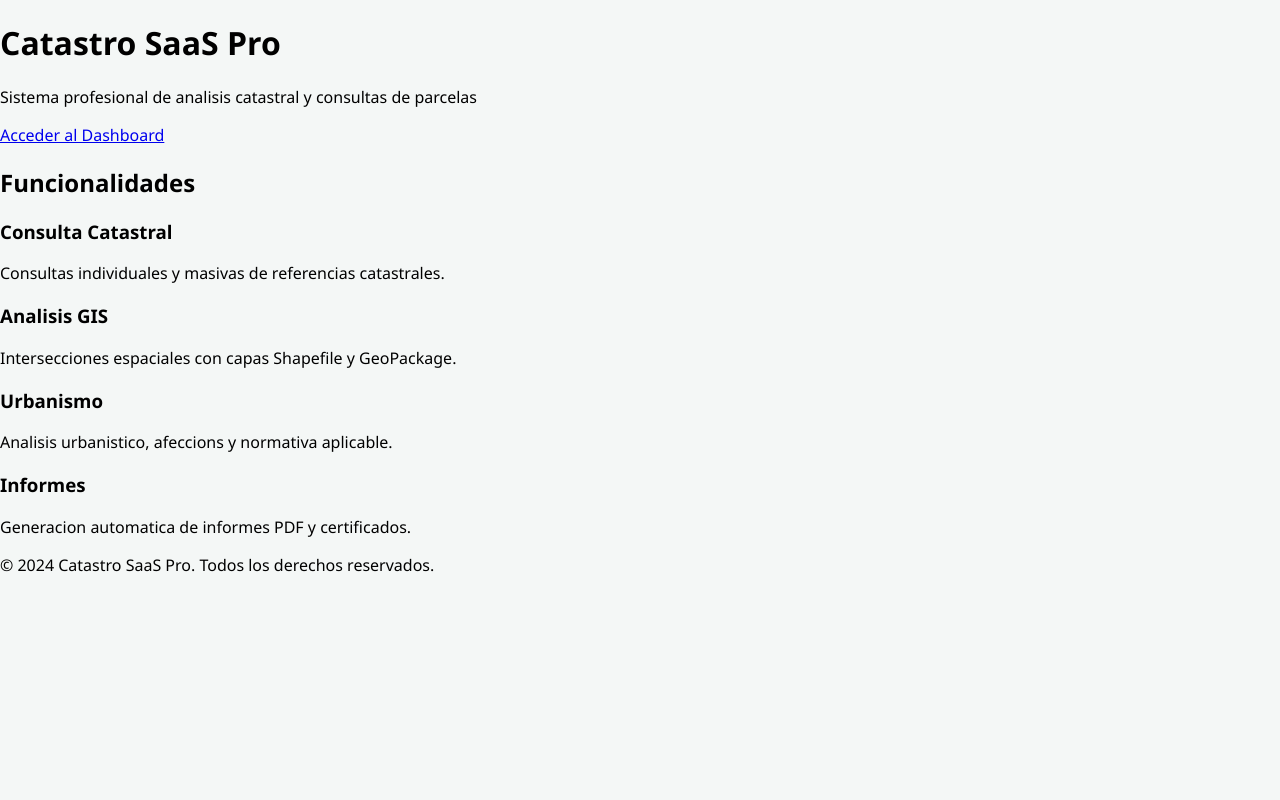
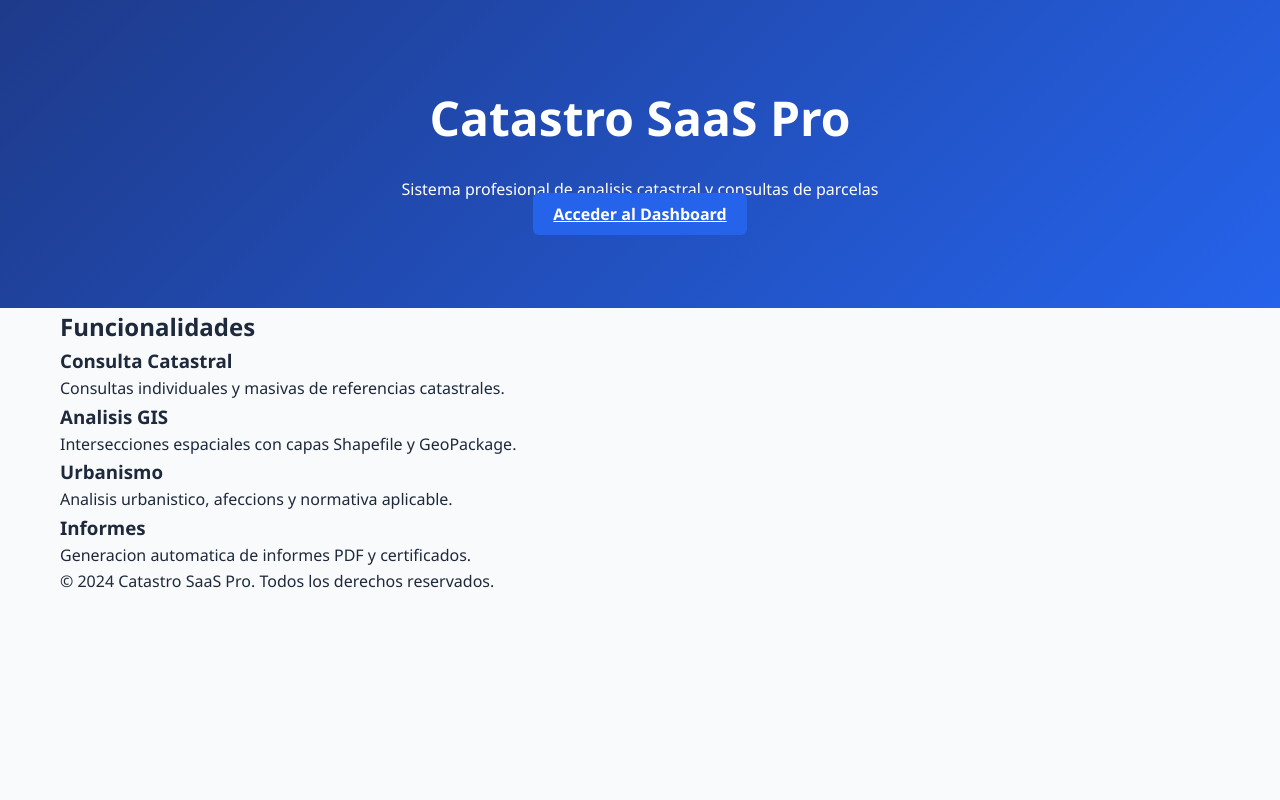
Before and after one commit to dnogares/catastro-saas-pro, a Python web app: template app/templates/index.html in a window 1280 px wide. Run offline with Jinja, Linux system fonts and the light colour scheme; the template is opened without the code that fills it, so the values that code supplies are empty.

Commit message:
Update styles.css

```diff
--- a/app/static/css/styles.css
+++ b/app/static/css/styles.css
@@ -1,42 +1,90 @@
 :root {
-    --primary: #2c3e50;
-    --accent: #3498db;
-    --success: #27ae60;
-    --danger: #e74c3c;
-    --bg: #f4f7f6;
+    --primary-color: #2563eb;
+    --secondary-color: #64748b;
+    --bg-color: #f8fafc;
+    --card-bg: #ffffff;
+    --text-main: #1e293b;
+    --success: #22c55e;
 }
 
-body, html { height: 100%; margin: 0; font-family: 'Segoe UI', sans-serif; background: var(--bg); overflow: hidden; }
-
-/* Layout Dashboard */
-.dashboard-wrapper { display: flex; height: 100vh; }
-
-/* Panel Lateral */
-.sidebar {
-    width: 420px; background: white; border-right: 1px solid #ddd;
-    padding: 25px; display: flex; flex-direction: column; z-index: 1000;
+* {
+    margin: 0;
+    padding: 0;
+    box-sizing: border-box;
+    font-family: 'Segoe UI', Tahoma, Geneva, Verdana, sans-serif;
 }
 
-.sidebar h2 { color: var(--primary); margin-bottom: 20px; font-size: 1.4rem; }
+body {
+    background-color: var(--bg-color);
+    color: var(--text-main);
+    line-height: 1.6;
+}
 
-.form-group { margin-bottom: 15px; }
-input { width: 100%; padding: 12px; border: 1px solid #ccc; border-radius: 6px; box-sizing: border-box; }
-.btn-search { width: 100%; background: var(--primary); color: white; border: none; padding: 12px; border-radius: 6px; cursor: pointer; font-weight: bold; }
+.container {
+    max-width: 1200px;
+    margin: 0 auto;
+    padding: 0 20px;
+}
 
-/* Resultados */
-.result-card { margin-top: 20px; background: #fafafa; padding: 15px; border-radius: 8px; border: 1px solid #eee; }
-.btn-download { display: block; text-align: center; background: var(--success); color: white; padding: 10px; border-radius: 6px; text-decoration: none; margin: 15px 0; font-weight: bold; }
+/* Hero Section */
+.hero {
+    background: linear-gradient(135deg, #1e3a8a 0%, #2563eb 100%);
+    color: white;
+    padding: 80px 0;
+    text-align: center;
+}
 
-.item-afeccion { background: white; padding: 10px; margin-bottom: 8px; border-radius: 4px; font-size: 0.9rem; box-shadow: 0 2px 4px rgba(0,0,0,0.05); }
-.success-msg { color: var(--success); text-align: center; padding: 15px; background: #e8f5e9; border-radius: 6px; font-weight: bold; }
+.hero h1 { font-size: 3rem; margin-bottom: 20px; }
 
-/* Mapa */
-.map-container { flex-grow: 1; position: relative; }
-#map { height: 100%; width: 100%; }
+/* Dashboard Layout */
+.dashboard-body { display: flex; min-height: 100vh; }
 
-/* Animación de carga */
-.loader {
-    border: 4px solid #f3f3f3; border-top: 4px solid var(--accent);
-    border-radius: 50%; width: 30px; height: 30px; animation: spin 1s linear infinite; margin: 20px auto;
+.sidebar {
+    width: 250px;
+    background: #1e293b;
+    color: white;
+    padding: 20px;
 }
-@keyframes spin { 0% { transform: rotate(0deg); } 100% { transform: rotate(360deg); } }
+
+.nav-links { list-style: none; margin-top: 30px; }
+.nav-links li a {
+    color: #94a3b8;
+    text-decoration: none;
+    display: block;
+    padding: 12px;
+    border-radius: 8px;
+    transition: 0.3s;
+}
+
+.nav-links li a:hover, .nav-links li a.active {
+    background: var(--primary-color);
+    color: white;
+}
+
+.main-content { flex: 1; padding: 30px; }
+
+/* Cards */
+.card {
+    background: var(--card-bg);
+    border-radius: 12px;
+    padding: 24px;
+    box-shadow: 0 4px 6px -1px rgb(0 0 0 / 0.1);
+    margin-bottom: 24px;
+}
+
+.btn {
+    padding: 10px 20px;
+    border-radius: 6px;
+    border: none;
+    cursor: pointer;
+    font-weight: 600;
+    transition: 0.2s;
+}
+
+.btn-primary { background: var(--primary-color); color: white; }
+.btn-primary:hover { background: #1d4ed8; }
+
+#map {
+    border-radius: 12px;
+    border: 2px solid #e2e8f0;
+}
```
